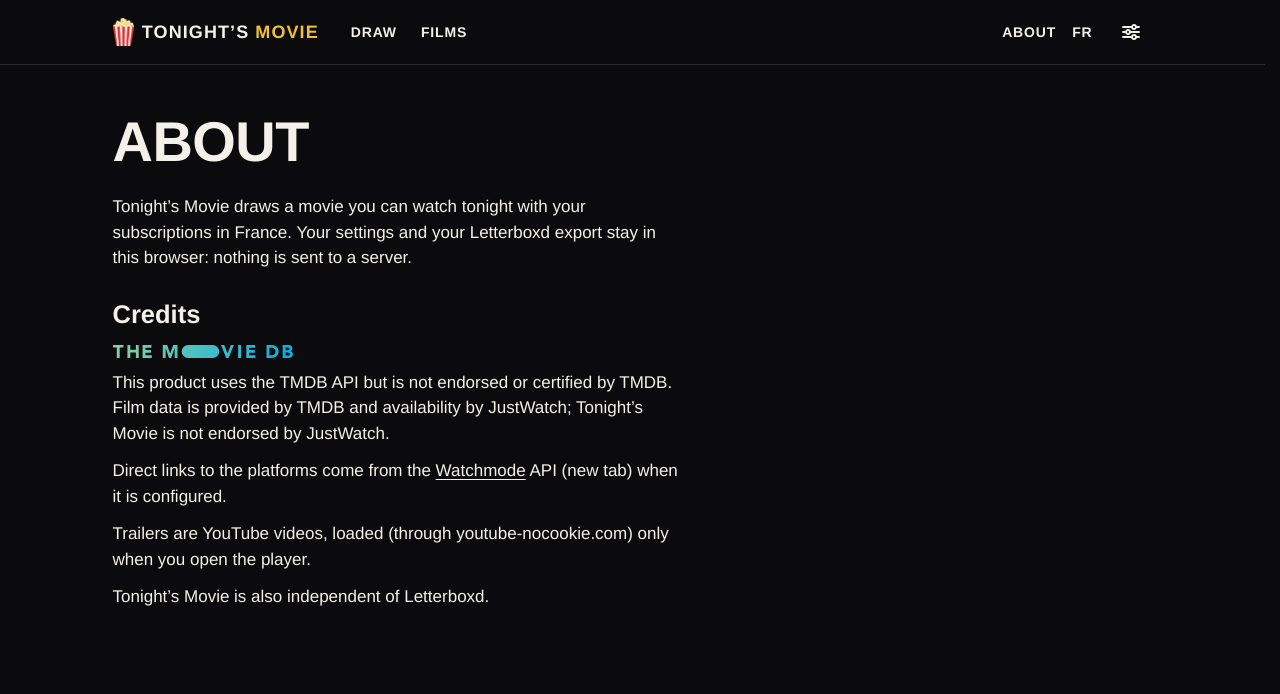
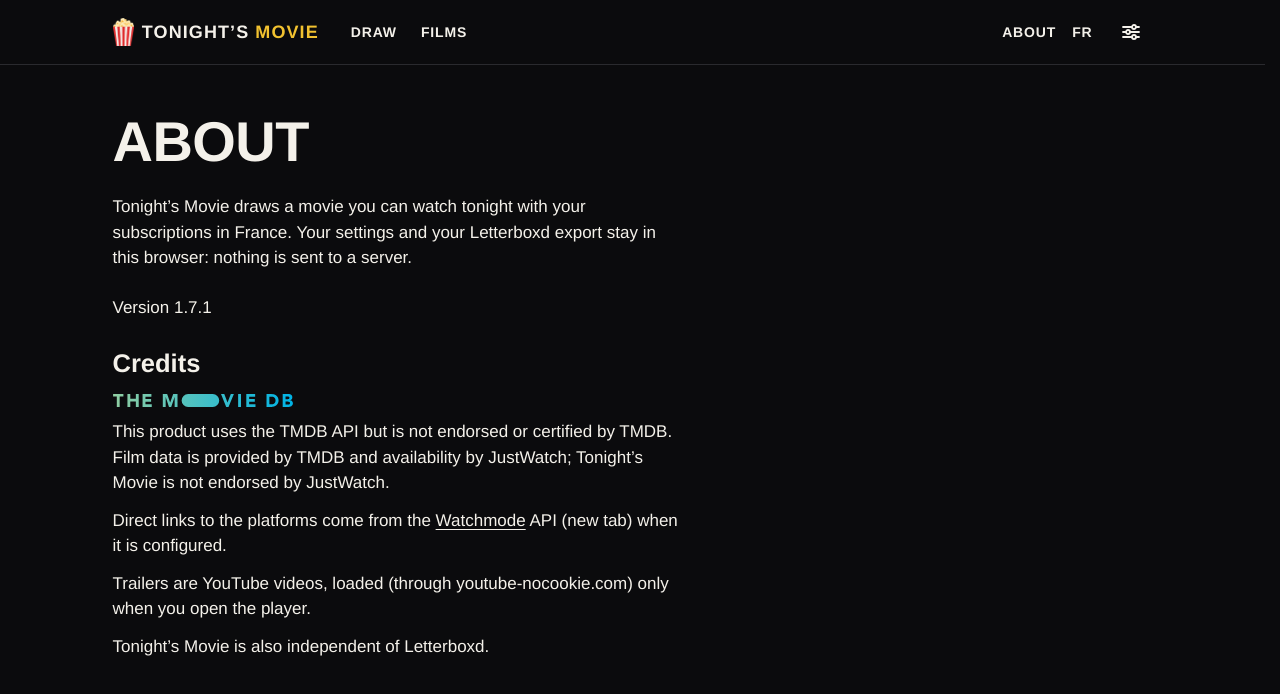
Before and after one commit to tblt-gr/tonight-movie, a Next.js app: page /en/a-propos in a window 1280 px wide. Shown: the top 694 px of the page. Built offline with nearby package versions, Linux system fonts and the light colour scheme; a web font is replaced by a local one.

Commit message:
feat: show app version on about page (#140)

```diff
--- a/app/[lang]/a-propos/page.tsx
+++ b/app/[lang]/a-propos/page.tsx
@@ -2,6 +2,7 @@ import type { Metadata } from "next";
 import { notFound } from "next/navigation";
 import { hasLocale } from "@/lib/i18n/config";
 import { getDictionary } from "@/lib/i18n";
+import { version } from "@/package.json";
 
 type Props = { params: Promise<{ lang: string }> };
 
@@ -19,6 +20,9 @@ export default async function AboutPage({ params }: Props) {
       <h1>{about.title}</h1>
       <div className="about">
         <p>{about.intro}</p>
+        <p>
+          {about.version} {version}
+        </p>
         <section aria-labelledby="about-credits">
           <h2 id="about-credits">{about.creditsTitle}</h2>
           {/* eslint-disable-next-line @next/next/no-img-element -- Official TMDB logo, served as is. */}
--- a/lib/i18n/dictionaries/en.ts
+++ b/lib/i18n/dictionaries/en.ts
@@ -96,6 +96,7 @@ export const en: Dictionary = {
   },
   about: {
     title: "About",
+    version: "Version",
     intro:
       "Tonight’s Movie draws a movie you can watch tonight with your subscriptions in France. Your settings and your Letterboxd export stay in this browser: nothing is sent to a server.",
     creditsTitle: "Credits",
--- a/lib/i18n/dictionaries/fr.ts
+++ b/lib/i18n/dictionaries/fr.ts
@@ -96,6 +96,7 @@ export const fr = {
   },
   about: {
     title: "À propos",
+    version: "Version",
     intro:
       "Tonight’s Movie tire un film que vous pouvez regarder ce soir avec vos abonnements en France. Vos réglages et votre export Letterboxd restent dans ce navigateur : rien n’est envoyé à un serveur.",
     creditsTitle: "Crédits",
```
